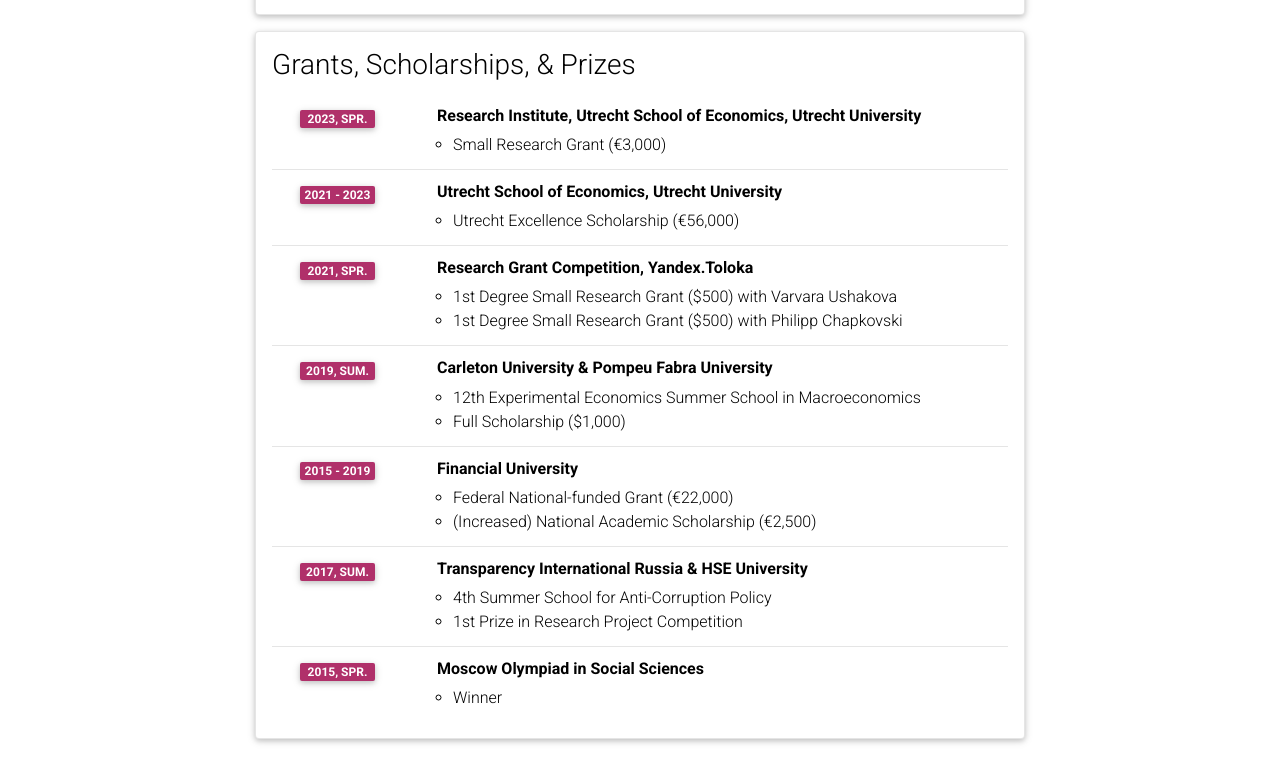
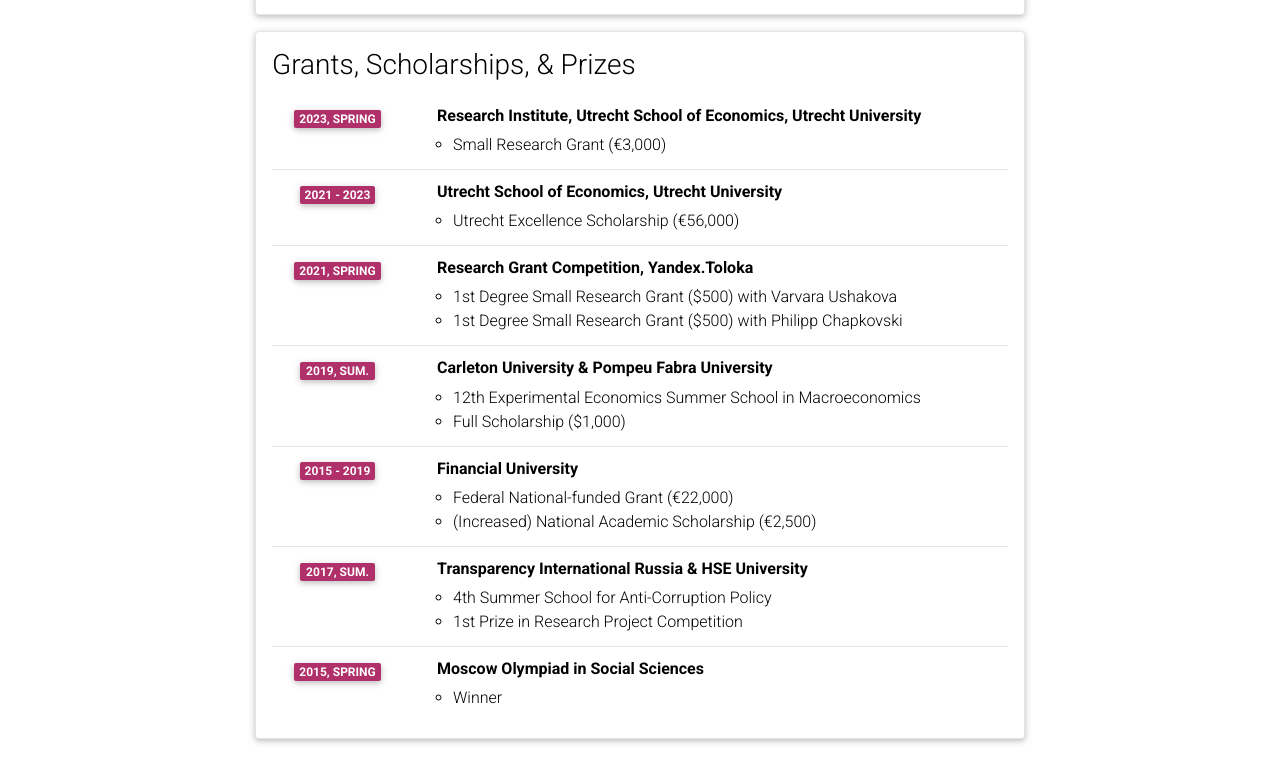
Before and after one commit to egorbronnikov/egorbronnikov.github.io, a Jekyll site: the page built from _pages/cv.md, in a window 1280 px wide and 1400 px high, scrolled down 1933 px. Shown: the part 551-1325 px from the top of the window. Built offline with Jekyll 4.4.1, drawn with Linux system fonts in a browser that asks for light colours; comment, search, counter and statistics services are not loaded; a style sheet for code colours, icons or effects is not loaded; some of the changed text lies outside the part shown.

Commit message:
Update cv.yml

```diff
--- a/_data/cv.yml
+++ b/_data/cv.yml
@@ -37,7 +37,7 @@
         - 2nd in 'Advanced Econometrics II' course
     - title: Tilburg School of Economics and Management, Tilburg University
       institution: Visiting MRes Student in Behavioural Economics (Economics track)
-      year: 2023, spr.
+      year: 2023, spring
       description:
         - 3rd in 'Consumer Behavior' PhD course
     - title: Tilburg School of Social and Behavioral Sciences, Tilburg University
@@ -99,7 +99,7 @@
       - title: Research Institute, Utrecht School of Economics, Utrecht University
         description:
           - Small Research Grant (€3,000)
-        year: 2023, spr.
+        year: 2023, spring
       - title: Utrecht School of Economics, Utrecht University
         description:
           - Utrecht Excellence Scholarship (€56,000)
@@ -108,7 +108,7 @@
         description:
           - 1st Degree Small Research Grant ($500) with Varvara Ushakova
           - 1st Degree Small Research Grant ($500) with Philipp Chapkovski
-        year: 2021, spr.
+        year: 2021, spring
       - title: Carleton University & Pompeu Fabra University
         description:
           - 12th Experimental Economics Summer School in Macroeconomics
@@ -126,6 +126,6 @@
           - 4th Summer School for Anti-Corruption Policy
           - 1st Prize in Research Project Competition
       - title: Moscow Olympiad in Social Sciences
-        year: 2015, spr.
+        year: 2015, spring
         description:
           - Winner
```
